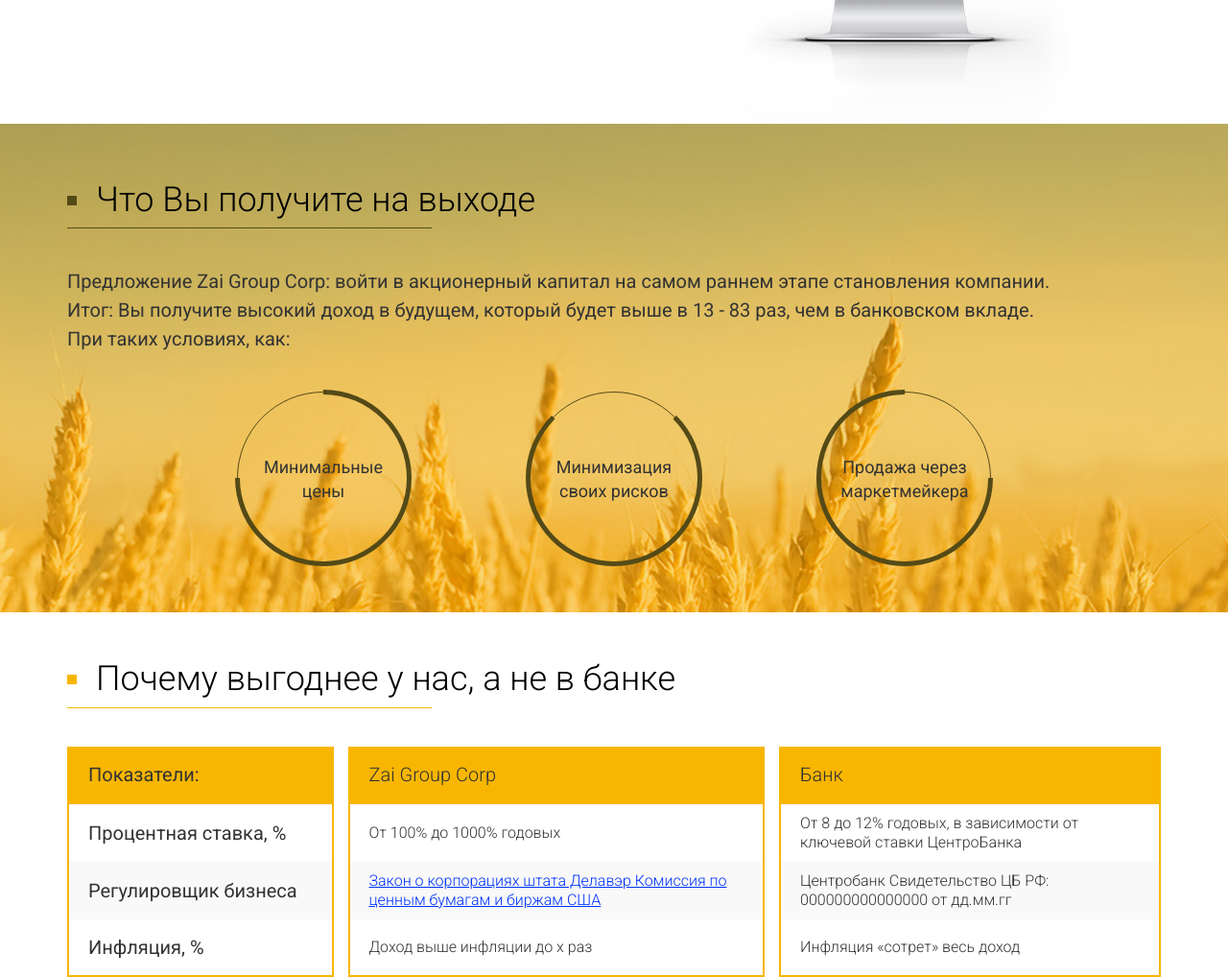
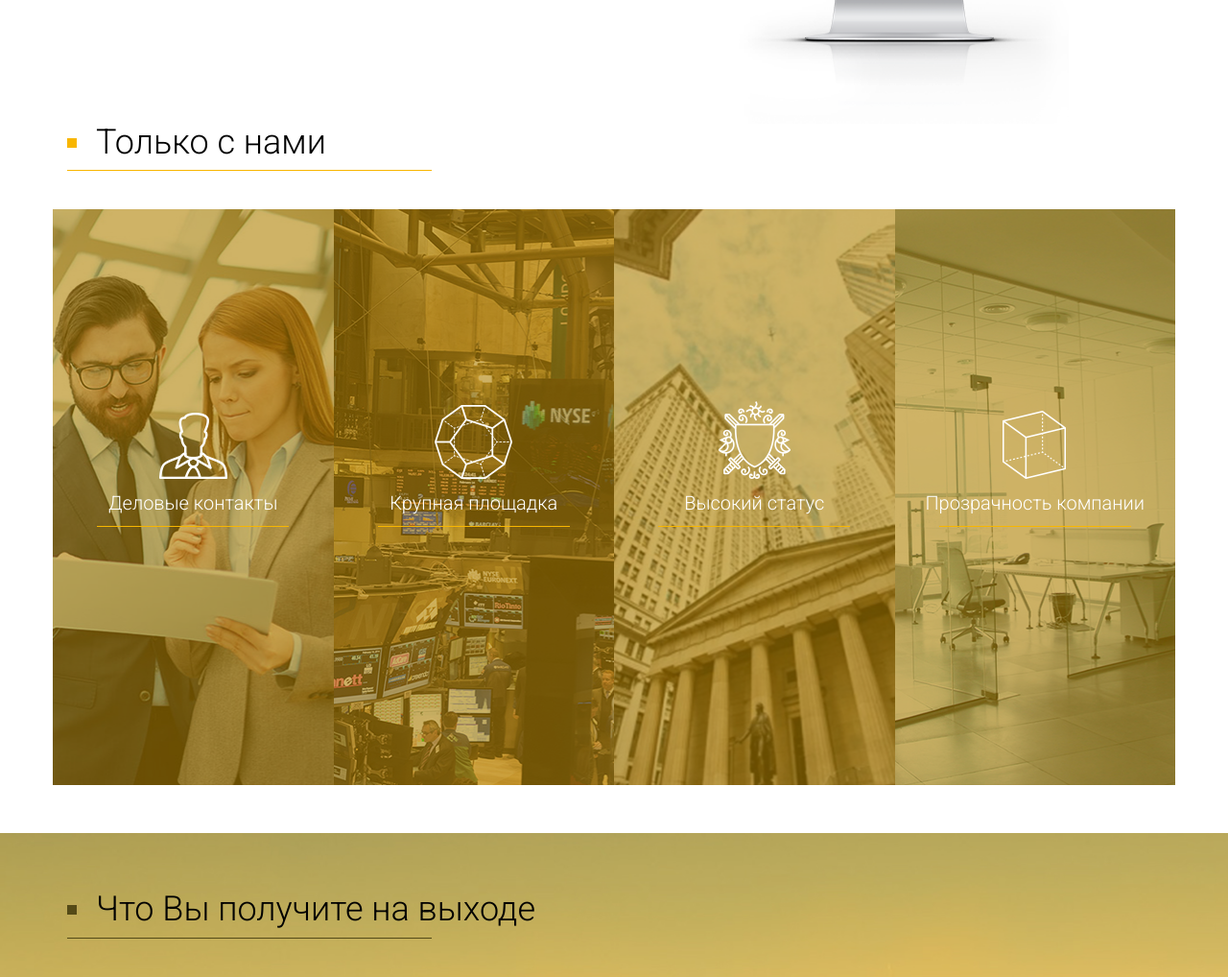
Before and after one commit to mekela/zai, a plain HTML site: page index.html in a window 1280 px wide. Shown: the part 4001-5019 px from the top of the page at 96% size. Drawn offline with nearby package versions, Linux system fonts and the light colour scheme.

Commit message:
add block services

```diff
--- a/index.html
+++ b/index.html
@@ -227,6 +227,57 @@
 
 </div>
 <!--end-main-->
+	<section class="services">
+		<div class="container">
+			<h2>Только с нами</h2>
+			<div class="services-inner row">
+				<div class="services-box col-md-3 col-sm-6 text-center" style="background-image: url('img/services-bg-1.jpg')">
+					<div class="services-body">
+						<div class="services-img">
+							<img src="img/services-img-1.png" alt="">
+						</div>
+						<div class="services-title">Деловые контакты</div>
+						<div class="services-text">
+							<p>Налаженные связи помогут нашему активу получить доверенный и надежный статус, вызывающий доверие у инвесторов.</p>
+						</div>
+					</div>
+				</div>
+				<div class="services-box col-md-3 col-sm-6 text-center" style="background-image: url('img/services-bg-2.jpg')">
+					<div class="services-body">
+						<div class="services-img">
+							<img src="img/services-img-2.png" alt="">
+						</div>
+						<div class="services-title">Крупная площадка</div>
+						<div class="services-text">
+							<p>Размещение на мировой крупнейшей внебиржевой площадке OTC Markets Group, торгуется >10 000 ценных бумаг, торговый оборот в месяц 1,2 трл.$</p>
+						</div>
+					</div>
+				</div>
+				<div class="services-box col-md-3 col-sm-6 text-center" style="background-image: url('img/services-bg-3.jpg')">
+					<div class="services-body">
+						<div class="services-img">
+							<img src="img/services-img-3.png" alt="">
+						</div>
+						<div class="services-title">Высокий статус</div>
+						<div class="services-text">
+							<p>Компания с эмиссией на бирже имеет высокий статус в бизнес-среде, увеличивает в разы заключение выгодных контрактов зарубежом.</p>
+						</div>
+					</div>
+				</div>
+				<div class="services-box col-md-3 col-sm-6 text-center" style="background-image: url('img/services-bg-4.jpg')">
+					<div class="services-body">
+						<div class="services-img">
+							<img src="img/services-img-4.png" alt="">
+						</div>
+						<div class="services-title">Прозрачность компании</div>
+						<div class="services-text">
+							<p>Для инвесторов привлекательными являются те стабильные компании, которые открыто демонстрируют данные о своей деятельности.</p>
+						</div>
+					</div>
+				</div>
+			</div>
+		</div>
+	</section>
 	<section class="outcome">
 		<div class="container">
 			<h2>Что Вы получите на выходе</h2>
--- a/sass/sasha-style.scss
+++ b/sass/sasha-style.scss
@@ -42,6 +42,88 @@ section{
 .button{
 	max-width: 100%;
 }
+/*-------------------------------         services          -----------------------------------*/
+.services{
+	position: relative;
+	margin-bottom: 50px;
+}
+	.services-inner{
+		position: relative;
+	}
+		.services-box{
+			position: relative;
+			background-size: cover;
+			height: 600px;
+			color: #fff;
+			font-size: 16px;
+			font-weight: 300;
+			line-height: 20px;
+			overflow: hidden;
+			&:after{
+				content: '';
+				position: absolute;
+				background: #b08100;
+				top: 0;
+				left: 0;
+				width: 100%;
+				height: 100%;
+				opacity: 0.6;
+				-webkit-transition: all 0.3s ease;
+				-moz-transition: all 0.3s ease;
+				-o-transition: all 0.3s ease;
+				transition: all 0.3s ease;
+			}
+			&:hover{
+				&:after{
+					opacity: 0.9;
+				}
+				.services-body{
+					top: 160px;
+				}
+				.services-text{
+					opacity: 1;
+				}
+			}
+		}
+			.services-body{
+				position: absolute;
+				top: 200px;
+				left: 0;
+				width: 100%;
+				box-sizing: border-box;
+				z-index: 5;
+				-webkit-transition: all 0.3s ease;
+				-moz-transition: all 0.3s ease;
+				-o-transition: all 0.3s ease;
+				transition: all 0.3s ease;
+			}
+				.services-img{
+					margin-bottom: 10px;
+				}
+				.services-title{
+					position: relative;
+					font-size: 20px;
+					margin-bottom: 30px;
+					&:before{
+						content: '';
+						position: absolute;
+						background: #f8b600;
+						left: 0;
+						right: 0;
+						bottom: -15px;
+						width: 200px;
+						height: 1px;
+						margin: 0 auto;
+					}
+				}
+				.services-text{
+					padding: 0 40px;
+					opacity: 0;
+					-webkit-transition: all 0.3s ease;
+					-moz-transition: all 0.3s ease;
+					-o-transition: all 0.3s ease;
+					transition: all 0.3s ease;
+				}
 /*-------------------------------         outcome          -----------------------------------*/
 .outcome{
 	position: relative;
```
Also changed, not shown: css/sasha-style.css, img/services-bg-1.jpg (added), img/services-bg-2.jpg (added), img/services-bg-3.jpg (added), img/services-bg-4.jpg (added), img/services-img-1.png (added), img/services-img-2.png (added), img/services-img-3.png (added), img/services-img-4.png (added), 1 other file.
